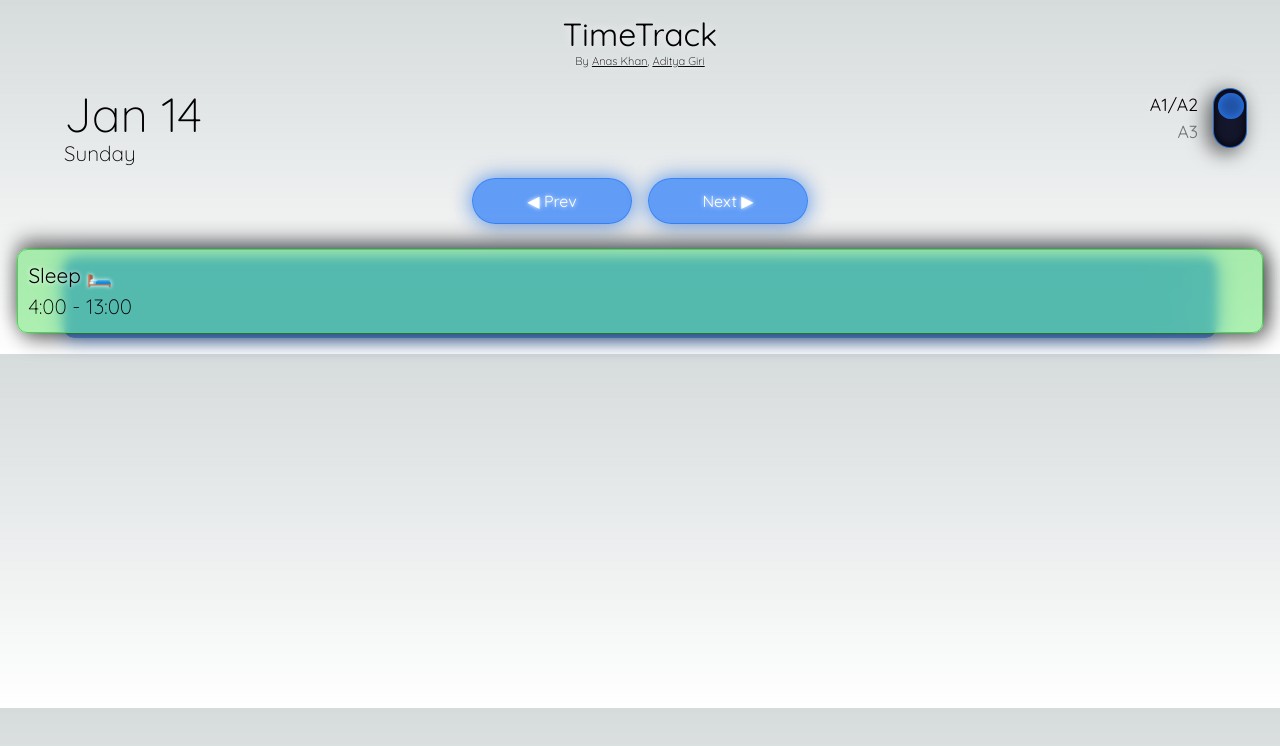
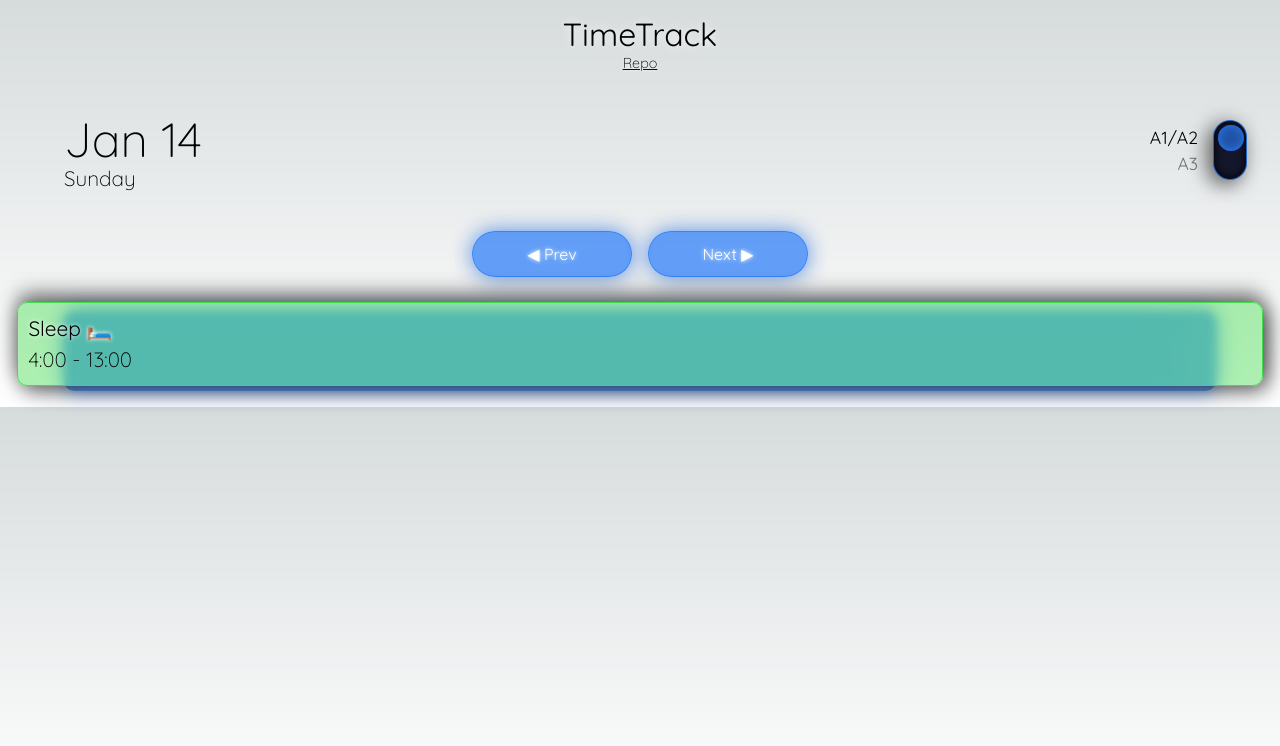
Before and after one commit to Xyncross1111/timetrack, a Next.js app: page / in a window 1280 px wide. Shown: the top 746 px of the page. Built offline with nearby package versions, Linux system fonts and the light colour scheme.

Commit message:
update: readme update: css rules

```diff
--- a/app/datetime/datetime.css
+++ b/app/datetime/datetime.css
@@ -1,10 +1,12 @@
 .datetime{
     width: 400px;
     margin-top: 1vh;
+    margin-bottom: 1vh;
     margin-left: 5vw;
     font-family: QuickSandLight, "Roboto Light", sans-serif;
     font-size: 1.3rem;
 }
+
 .datetime h2{
     font-size: 3rem;
     margin-bottom: -12px;
--- a/pages/globals.css
+++ b/pages/globals.css
@@ -33,7 +33,7 @@ h1{
   font-family: QuickSandLight, "Roboto Light", sans-serif;
   text-shadow: 0px 0px 5px #ffffff;
   margin-top: -5px;
-  font-size: 0.7rem;
+  font-size: 0.9rem;
 }
 
 .info a {
@@ -60,4 +60,5 @@ body {
   display: flex;
   justify-content: space-between;
   align-items: flex-end;
+  margin: 2.5vh auto;
 }
--- a/pages/index.tsx
+++ b/pages/index.tsx
@@ -71,7 +71,7 @@ export default function Home() {
     return (
         <>
             <h1 className={"title"}>TimeTrack</h1>
-            <h2 className={"info"}>By <a href="https://www.linkedin.com/in/anasmkhan/" target="_blank">Anas Khan</a>, <a href="https://www.linkedin.com/in/adityagiri3600/" target="_blank">Aditya Giri</a></h2>
+            <h2 className={"info"}><a href="https://github.com/Xyncross1111/timetrack">Repo</a></h2>
             <div className="datetime-batch-container">
                 <Datetime date={date} />
                 <Batch batch={batch} setBatch={setBatch} setClasses={setClasses} weekDay={weekDay} />
```
Also changed, not shown: 1 other file (tests, documents, lock files or other folders).
